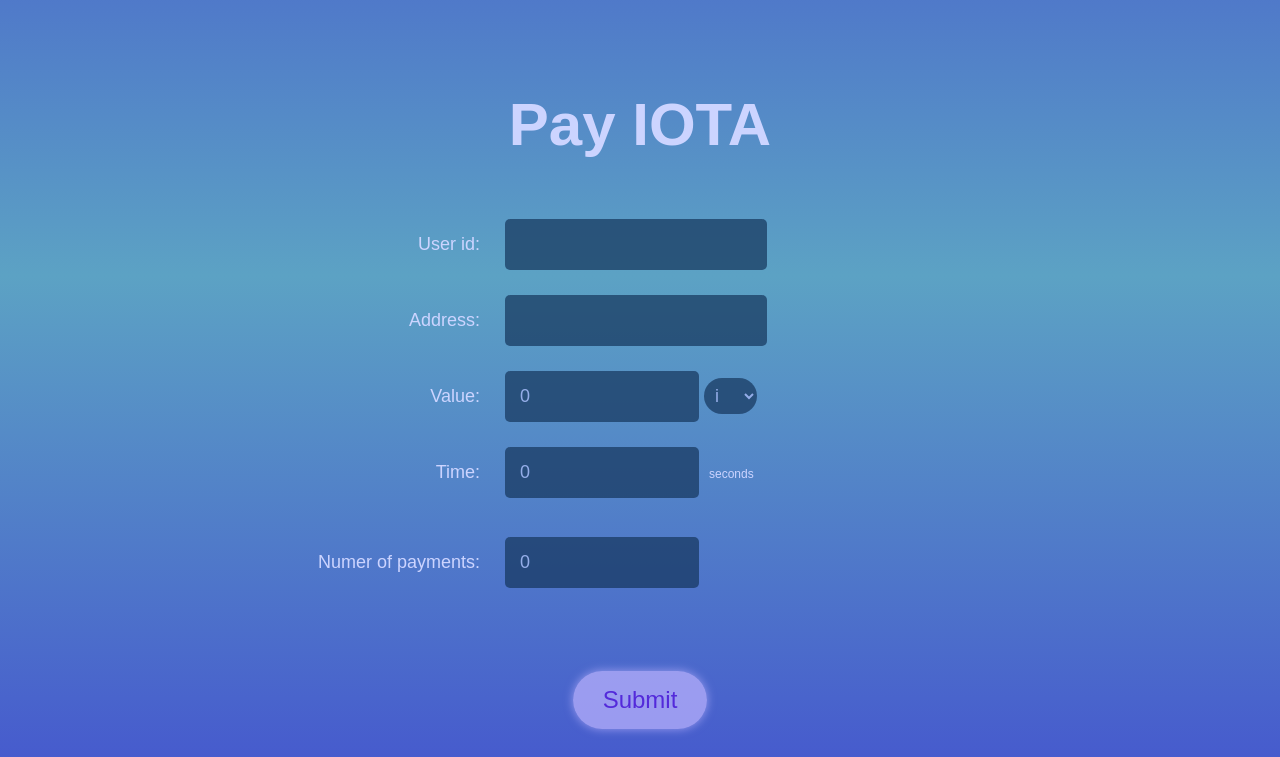
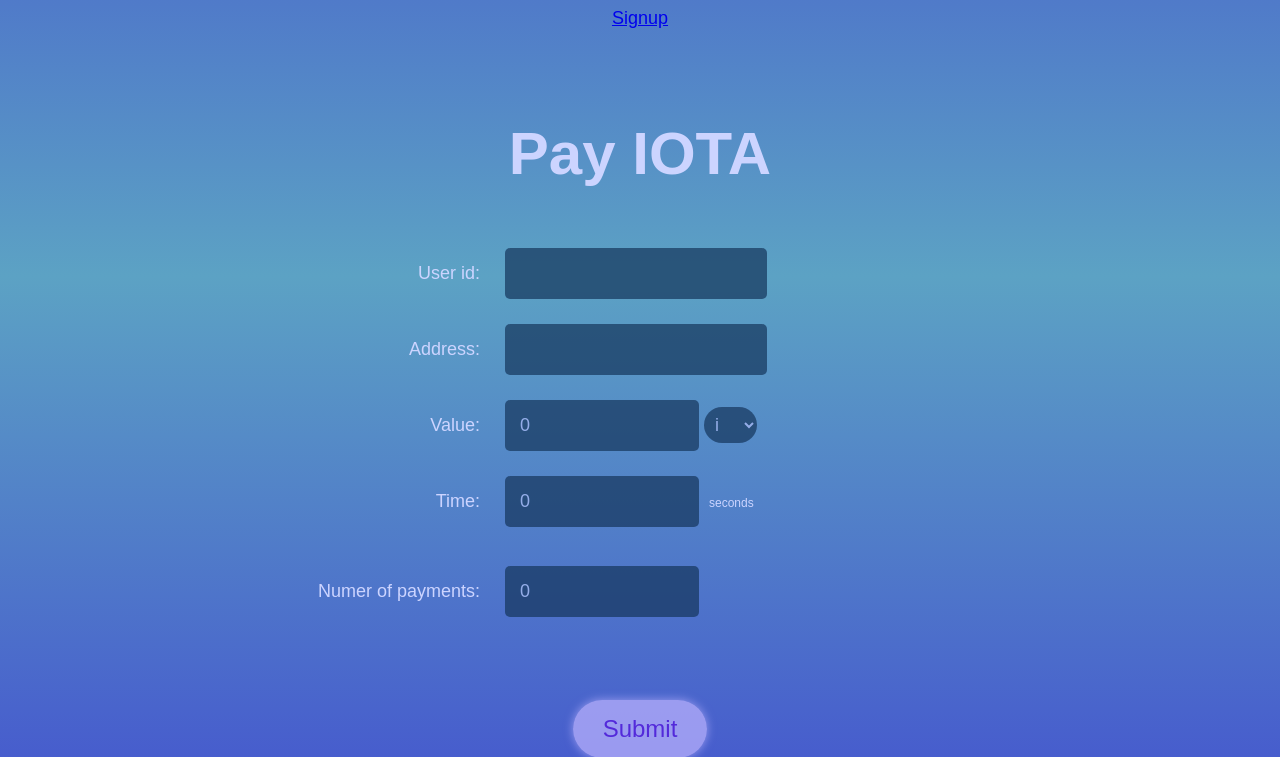
Before and after one commit to michaeljohnclancy/IOTASubstream, a Flask app: page / in a window 1280 px wide. Shown: the top 757 px of the page. Run offline with Flask 2, Linux system fonts and the light colour scheme.

Commit message:
db working

```diff
--- a/templates/index.html
+++ b/templates/index.html
@@ -4,6 +4,8 @@
 <head><title>Pay IOTA</title></head>
 <link rel="stylesheet" type="text/css" href="static/style.css">
 <body>
+
+<a href="signup">Signup</a>
 
 <main class="center">
 <h1>Pay IOTA</h1>
```
